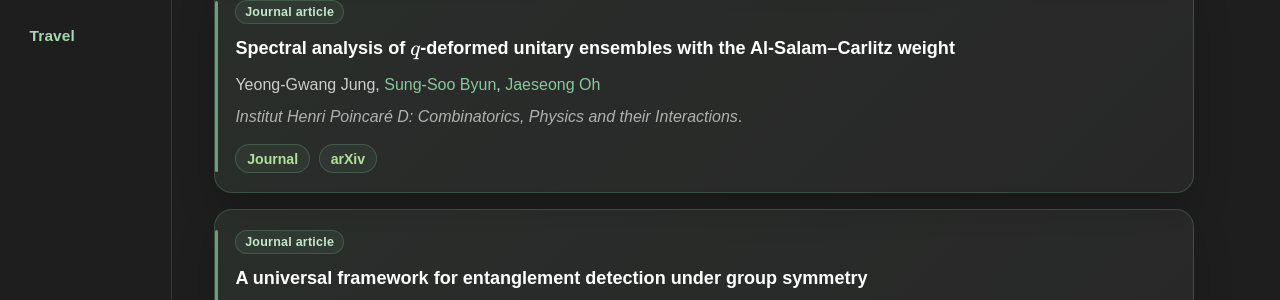
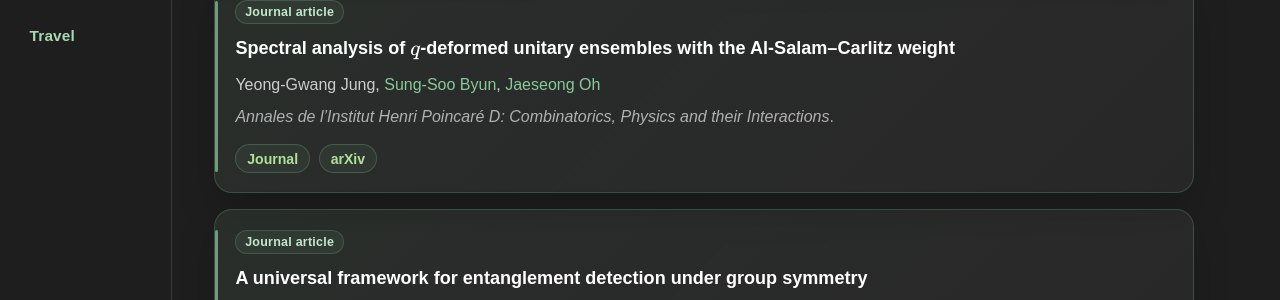
Before and after one commit to y-gJung/y-gJung.github.io, a Jekyll site: the page built from research.md, in a window 1280 px wide and 900 px high, scrolled down 428 px. Shown: the part 152-452 px from the top of the window. Built offline with Jekyll 4.4.1, drawn with Linux system fonts in a browser that asks for light colours.

Commit message:
Update research.md

```diff
--- a/research.md
+++ b/research.md
@@ -55,7 +55,7 @@ title: Research
           <a href="https://sites.google.com/view/jaeseong-oh/" target="_blank" rel="noopener noreferrer">Jaeseong Oh</a>
         </p>
         <p class="paper-venue">
-          <em>Institut Henri Poincaré D: Combinatorics, Physics and their Interactions</em>.
+          <em>Annales de l’Institut Henri Poincaré D: Combinatorics, Physics and their Interactions</em>.
         </p>
         <div class="paper-links">
           <a href="https://ems.press/journals/aihpd/articles/14299739" target="_blank" rel="noopener noreferrer">Journal</a>
```
